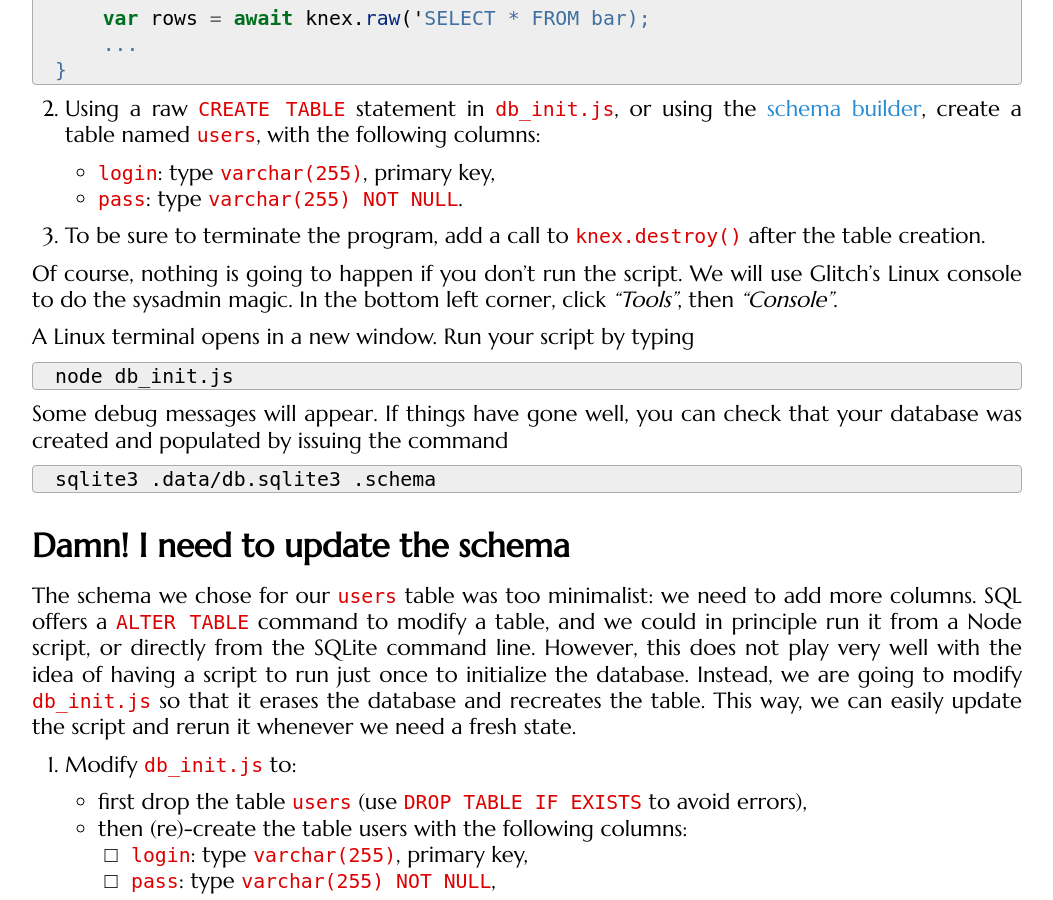
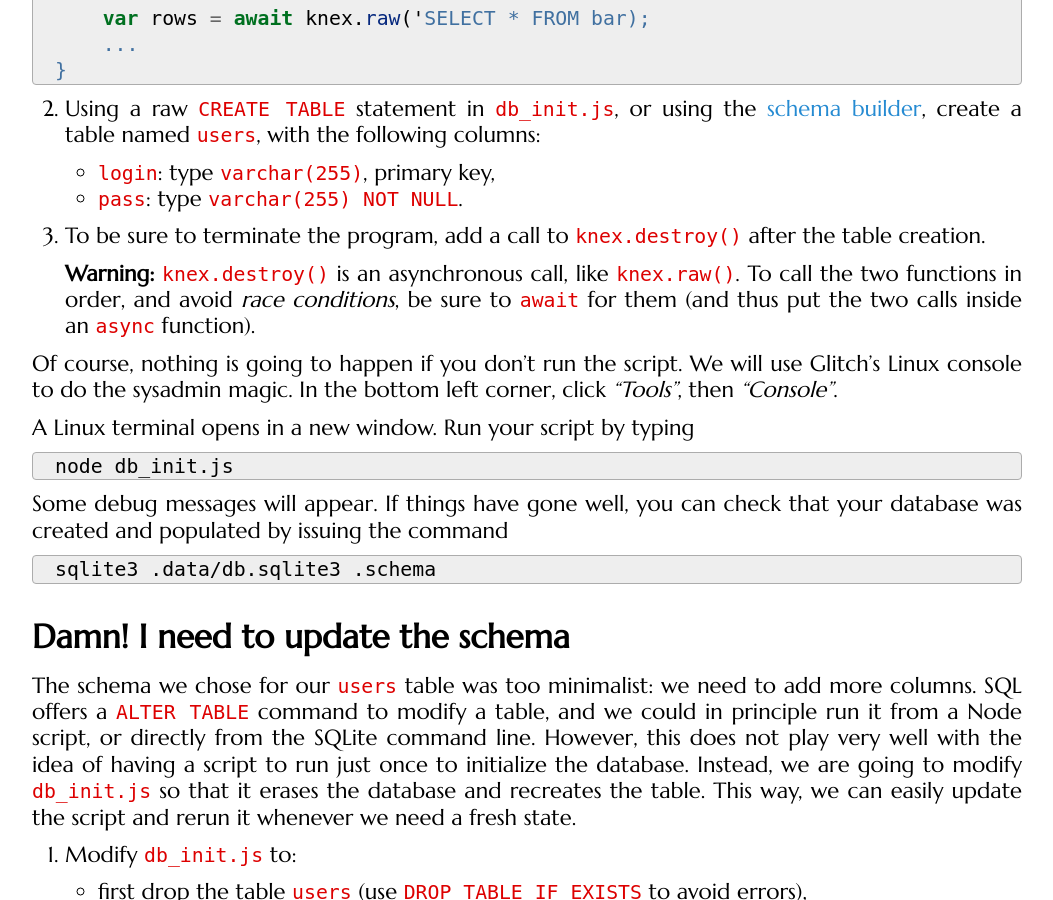
Before and after one commit to defeo/aws, a Jekyll site: the page built from _tutorials/accounts.md, in a window 1280 px wide and 900 px high, scrolled down 2519 px. Shown: the whole window, without its empty margins (113-1166 px from the left). Built offline with Jekyll 4.4.1, drawn with Linux system fonts in a browser that asks for light colours; some web fonts are replaced.

Commit message:
Added warning on async calls

```diff
--- a/_tutorials/accounts.md
+++ b/_tutorials/accounts.md
@@ -86,6 +86,11 @@ async function foo() {
 
 2. To be sure to terminate the program, add a call to `knex.destroy()`
    after the table creation.
+
+   **Warning:** `knex.destroy()` is an asynchronous call, like
+   `knex.raw()`. To call the two functions in order, and avoid *race
+   conditions*, be sure to `await` for them (and thus put the two
+   calls inside an `async` function).
 {: start="2" }
 
 Of course, nothing is going to happen if you don't run the script. We
```
